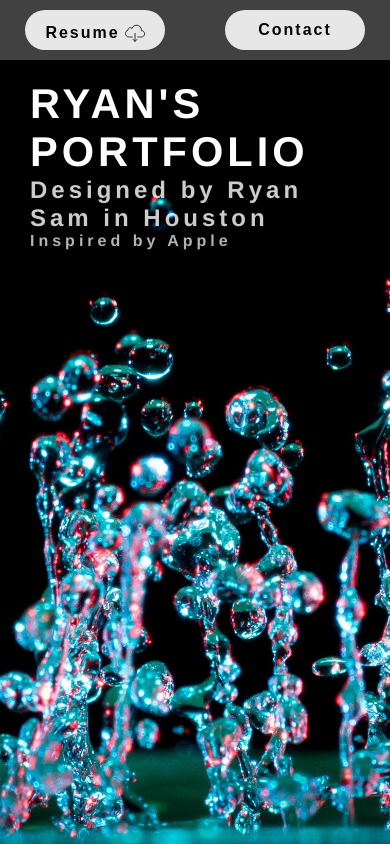
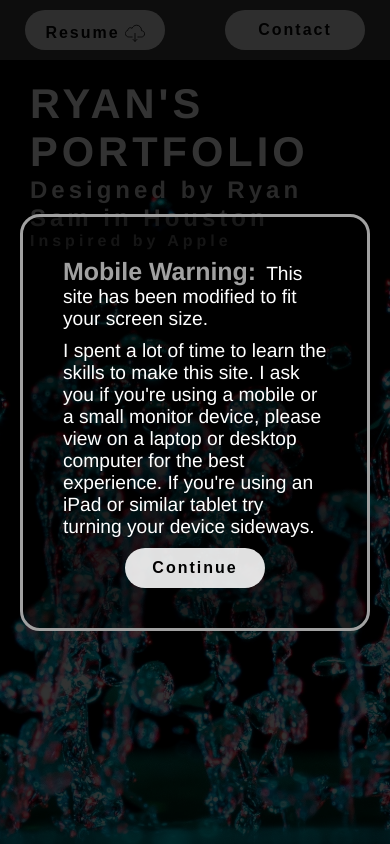
Before and after one commit to ryansaam/portfolio-2, a React (Create React App) app: page / in a window 390 px wide. Built offline with nearby package versions, Linux system fonts and the light colour scheme.

Commit message:
added mobile warning

```diff
--- a/src/App.js
+++ b/src/App.js
@@ -1,4 +1,4 @@
-import React, { useRef } from 'react'
+import React, { useRef, useState } from 'react'
 import './App.css'
 import _ from 'lodash'
 import styled from 'styled-components'
@@ -17,6 +17,7 @@ import { Button, Icon } from './components/Styled.js'
 
 import resume from './assets/resume/tech-resume.pdf'
 import downloadIcon from './assets/vectors/download-icon.svg'
+import water from './assets/images/jumping-water.jpg'
 
 function App() {
   const scrollRef = useRef(null)
@@ -59,9 +60,69 @@ function App() {
           <Contact />
         </ScrollWrap>
       </Main>
+      <ScreenWarning />
     </div>
   );
 }
+
+const ScreenWarning = props => {
+  const [toggle, setToggle] = useState(0b1)
+  return (
+    <ScreenWarningWrap style={{display: (toggle && window.innerWidth < 1030) ? "grid": "none"}}>
+      <Prompt>
+        <div style={{display: "grid", gridGap: "10px"}}>
+          <P>
+            <h1 style={{color: "#a1a1a1", fontSize: "1.3em", fontWeight:"600", marginRight: "10px", display: "inline"}}>
+             Mobile Warning:
+            </h1>
+            This site has been modified to fit your screen size.
+          </P>
+          <P>{warnText}</P>
+          <Button onClick={() => setToggle(!toggle)}>Continue</Button>
+        </div>
+      </Prompt>
+    </ScreenWarningWrap>
+  )
+}
+const ScreenWarningWrap = styled.div`
+  background-color: rgba(0,0,0,0.8);
+  width: 100vw;
+  height: 100vh;
+  padding: 20px;
+  box-sizing: border-box;
+  position: absolute;
+  top: 0px;
+  z-index: 10;
+  display: grid;
+  align-items: center;
+  justify-items: center;
+`
+const Prompt = styled.div`
+  background-color: rgba(0,0,0,0.4);
+  width: 100%;
+  max-width: 600px;
+  padding: 40px;
+  box-sizing: border-box;
+  border: 3px solid #a1a1a1;
+  border-radius: 20px;
+  display: grid;
+  align-items: center;
+  justify-items: center;
+  grid-gap: 10px;
+`
+const P = styled.p`
+  color: white;
+  font-size: 1.2em;
+  margin: 0px;
+`
+const warnText = `
+  I spent a lot of time to learn the skills to
+  make this site. I ask you if you're using a
+  mobile or a small monitor device, please view
+  on a laptop or desktop computer for the best
+  experience. If you're using an iPad or similar
+  tablet try turning your device sideways.
+`
 
 const ContactBar = styled.div`
   background-color: #414141;
```
